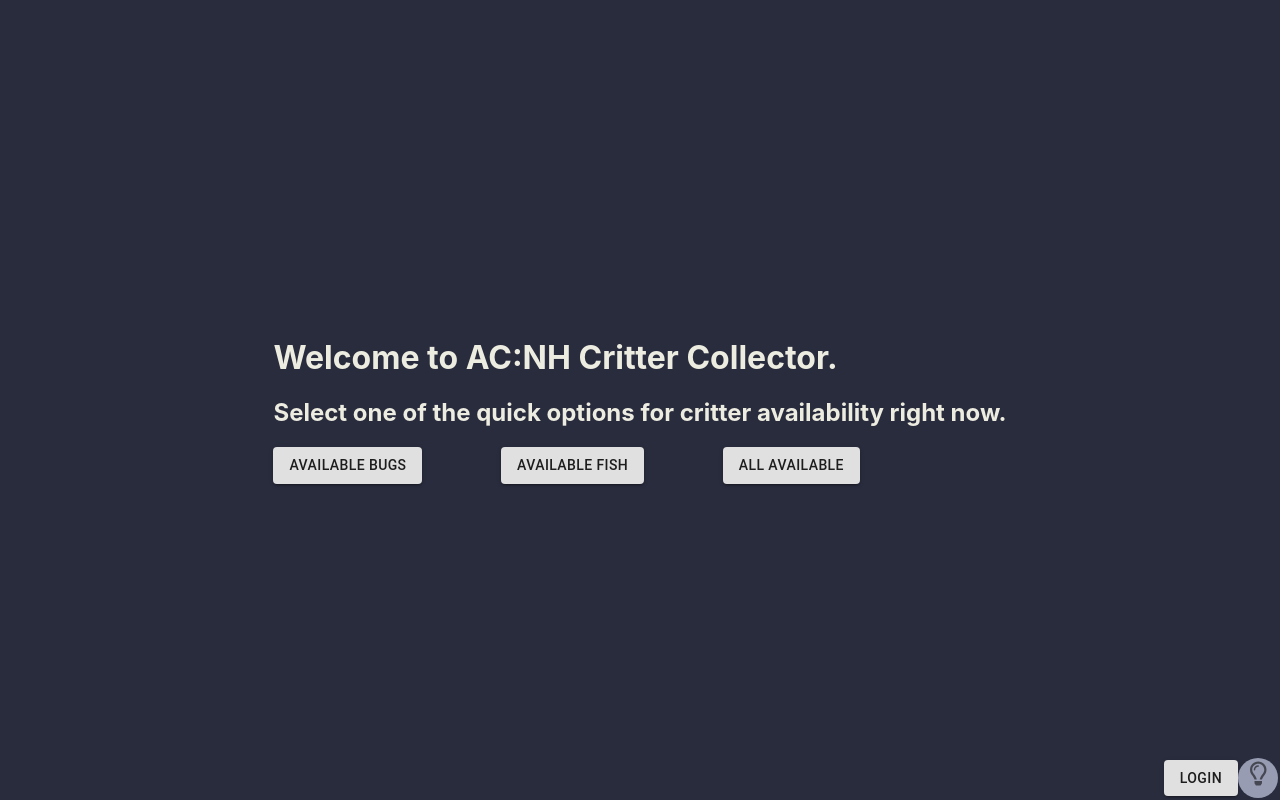
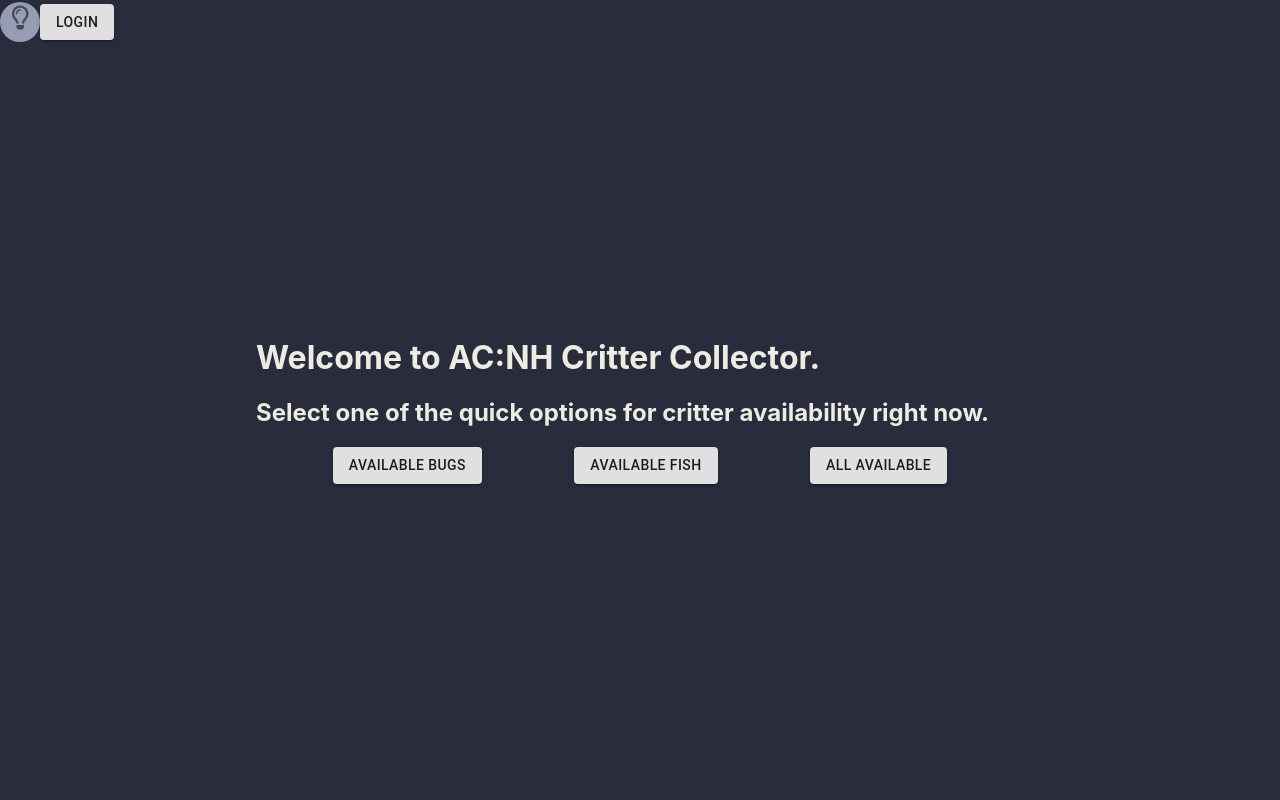
Before and after one commit to allygator/animalcrossing-collectors, a React (Create React App) app: page / in a window 1280 px wide. Built offline with nearby package versions, Linux system fonts and the light colour scheme; no server answers.

Commit message:
Working version of tracking Fixes #6

```diff
--- a/src/App.scss
+++ b/src/App.scss
@@ -1,6 +1,3 @@
-// dark colors: , , , #E8F0F2,
-// light colors: , #C9A084,
-
 $dark-green:#255B47;
 $light-green:#B3F3E3;
 $dark-blue: #32637A;
@@ -12,54 +9,32 @@ $peach: #FFEBDD;
 $brown: #68403C;
 $warning: #7A212F;
 
-// body {
-//     height: 100vh;
-// }
-
-// #root {
-//     height: 100vh;
-//     overflow: visible;
-// }
+a {
+    text-decoration: none;
+}
 
 .main {
     display: flex;
-    justify-content: center;
+    &.centered {
+        justify-content: center;
+        #header {
+            width: 100%;
+            // margin: 0;
+            margin: 0 6px;
+            position: fixed;
+            top: 2px;
+            // left: 2px;
+        }
+        .info {
+            width: 60%;
+        }
+        #quick {
+            margin: auto;
+        }
+    }
     flex-direction: column;
     align-items: center;
     min-height: 100vh;
-    #header {
-        position: fixed;
-        bottom: 2px;
-        right: 2px;
-        z-index: 1;
-        #signout {
-            margin-right: 8px;
-        }
-        #lights {
-            background-color: $light-grey;
-            height: 40px;
-            width: 40px;
-
-        }
-    }
-
-    .little {
-        display: flex;
-        // flex-direction: column;
-        justify-content: space-around;
-        align-items: center;
-        align-self: stretch;
-        width: 90%;
-        margin: auto;
-        h1 {
-            font-size: 1.2em;
-            margin: 0.2em;
-        }
-        h2 {
-            font-size: 1em;
-            margin: 0.2em;
-        }
-    }
     &.light {
         color: $dark-grey;
         background-color: $cream;
@@ -95,6 +70,44 @@ $warning: #7A212F;
             color: $cream;
         }
     }
+
+    #header {
+        width: 98%;
+        display: flex;
+        justify-content: space-between;
+        align-items: center;
+        margin: 0 1%;
+        h1 {
+            margin: 0.2em 0;
+        }
+        #signout {
+            margin-left: 8px;
+        }
+        #lights {
+            background-color: $light-grey;
+            height: 40px;
+            width: 40px;
+        }
+    }
+
+    .little {
+        display: flex;
+        // flex-direction: column;
+        justify-content: space-around;
+        align-items: center;
+        align-self: stretch;
+        width: 90%;
+        margin: 8px auto;
+        h1 {
+            font-size: 1.2em;
+            margin: 0.2em;
+        }
+        h2 {
+            font-size: 1em;
+            margin: 0.2em;
+        }
+    }
+
     .MuiCardContent-root:last-child {
         padding-bottom: 8px;
     }
@@ -157,6 +170,14 @@ $warning: #7A212F;
 }
 
 @media (max-width: 705px) {
+    #header {
+        position: fixed;
+        top: unset;
+        bottom: 2px;
+        right: 2px;
+        z-index: 1;
+    }
+
     .info {
         width: 80%;
         margin: auto;
--- a/src/components/Header.js
+++ b/src/components/Header.js
@@ -18,16 +18,19 @@ function Header(props) {
 
     return (
         <div id="header">
+            {!props.size ? <h1>AC:NH Critter Collector</h1> : ''}
+            <div id="buttons">
+            <IconButton onClick={props.toggle} id="lights">
+                <FontAwesomeIcon icon={props.mode
+                        ? lightOff
+                        : lightOn} title="Switch light mode" transform="up-3"/>
+            </IconButton>
             {
                 userData
                     ? <Button variant="contained" onClick={signout} id="signout">signout</Button>
                     : <Link to='/login'><Button variant="contained" id="signin">Login</Button></Link>
             }
-            <IconButton onClick={props.toggle} id="lights">
-                <FontAwesomeIcon icon={props.mode
-                        ? lightOff
-                        : lightOn} title="Switch light mode" transform="up-3"/>
-            </IconButton>
+            </div>
     </div>);
 }
 
--- a/src/components/Item.js
+++ b/src/components/Item.js
@@ -77,7 +77,6 @@ function Item(props) {
     }, [props.item]);
     useEffect(() => {
         if(props.item.Shadow) {
-            console.log("fish");
             setType("fish");
         } else {
             setType("bug");
--- a/src/components/Main.js
+++ b/src/components/Main.js
@@ -1,46 +1,29 @@
-import React, {useContext, useState, useEffect} from 'react';
-import {FirebaseContext} from './Firebase';
+import React, {useContext, useState} from 'react';
 import UserContext from './UserContext';
 import Header from './Header';
 import Critters from './Critters';
 import Button from '@material-ui/core/Button';
-// import FormControlLabel from '@material-ui/core/FormControlLabel';
+import cx from 'clsx';
+import FormControlLabel from '@material-ui/core/FormControlLabel';
 import Checkbox from '@material-ui/core/Checkbox';
-import {FontAwesomeIcon} from '@fortawesome/react-fontawesome';
-// import {faLightbulb as lightOn} from '@fortawesome/free-solid-svg-icons';
-// import {faLightbulb as lightOff} from '@fortawesome/free-regular-svg-icons';
 
 function Main() {
-    const firebase = useContext(FirebaseContext);
     const userData = useContext(UserContext);
     const [type, setType] = useState(0);
-    // const [bugs, addBugs] = useState([]);
-    // const [fish, addFish] = useState([]);
     const [mode, setMode] = useState(true);
     const [hidden, setHidden] = useState(false);
-    const [collection, setCollection] = useState({});
     const toggle = () => setMode(!mode);
 
-    useEffect(() => {
-        if (userData && userData.authUser) {
-            firebase.db.collection("users").doc(userData.authUser.uid).get().then(function(querySnapshot) {
-                setCollection(querySnapshot.data());
-            });
-        }
-    }, [userData, firebase.db]);
+    function handleChange(e) {
+        setHidden(e.target.checked);
+    }
 
-    // function handleChange(e) {
-    //     setHidden(e.target.checked);
-    // }
-
-    return (<div className={mode
-            ? "dark main"
-            : "light main"}>
-        <Header toggle={toggle} mode={mode}/>
+    return (<div className={cx('main', mode && 'dark', !mode && 'light', !type && 'centered')}>
+        <Header toggle={toggle} mode={mode} size={!type}/>
         <div className={type !== 0
                 ? "little info"
                 : 'info'}>
-            <h1>Welcome to AC:NH Critter Collector.</h1>
+            {type !== 0 ? '' : <h1>Welcome to AC:NH Critter Collector.</h1>}
             <h2>Select one of the quick options for critter availability right now.</h2>
             <div id="quick">
                 <Button variant="contained" onClick={() => setType(2)}>
@@ -49,13 +32,20 @@ function Main() {
                     <span className="reduce">Available&nbsp;</span>Fish</Button>
                 <Button variant="contained" onClick={() => setType(1)}>All<span className="reduce">&nbsp;Available</span>
                 </Button>
+                {
+                    userData
+                        ? <FormControlLabel control={<Checkbox type = "checkbox" id = "hide" checked = {
+                                    hidden
+                                }
+                                onChange = {
+                                    handleChange
+                                } />} label="Hide Collected"/>
+                        : ''
+                }
             </div>
         </div>
         {type !== 0 ? <Critters type={type} hidden={hidden} /> : ''}
     </div>);
 }
 
-// <button onClick={signout}>Logout</button>
-// <Link to="/login">Login</Link>
-
 export default Main;
```
Also changed, not shown: src/components/Critters.js (+48 -143 lines).
